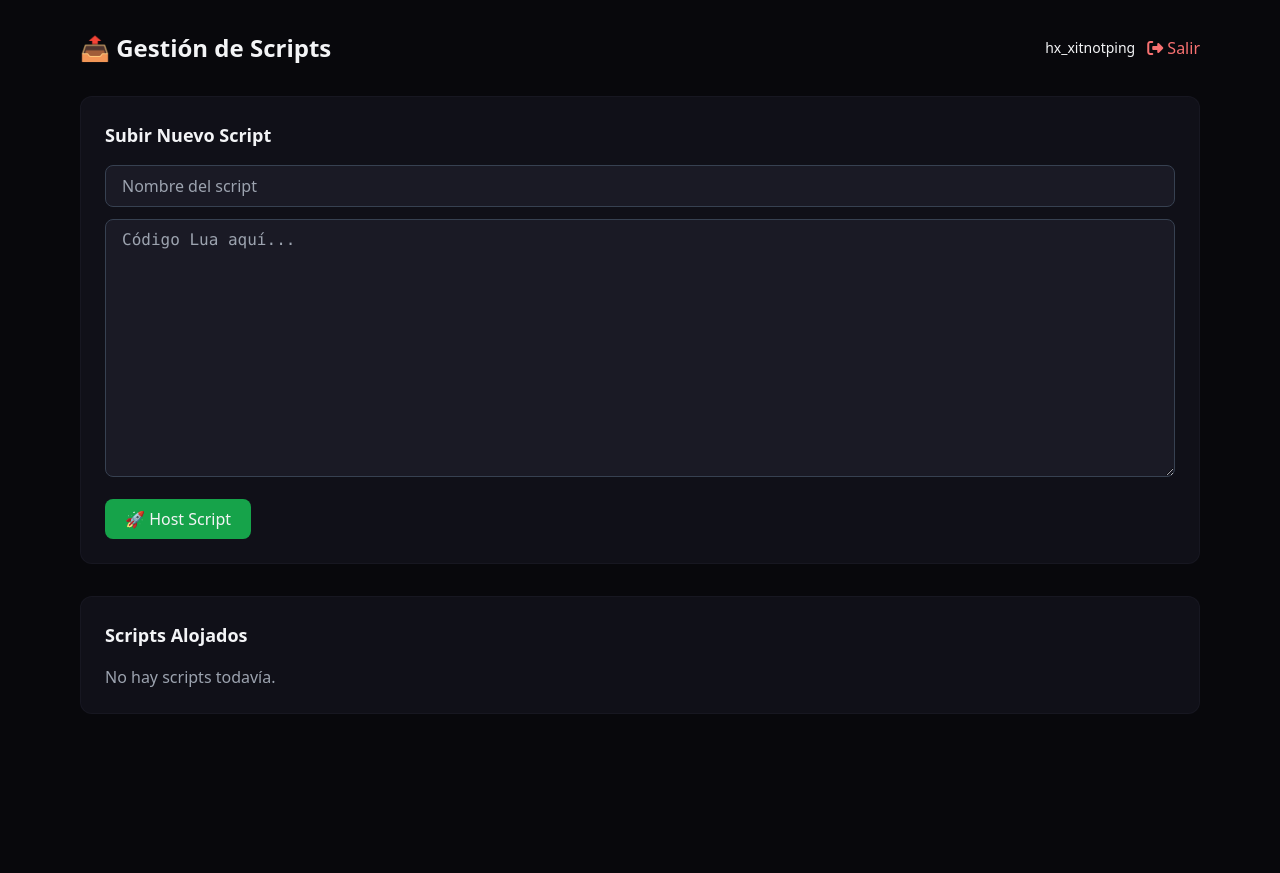
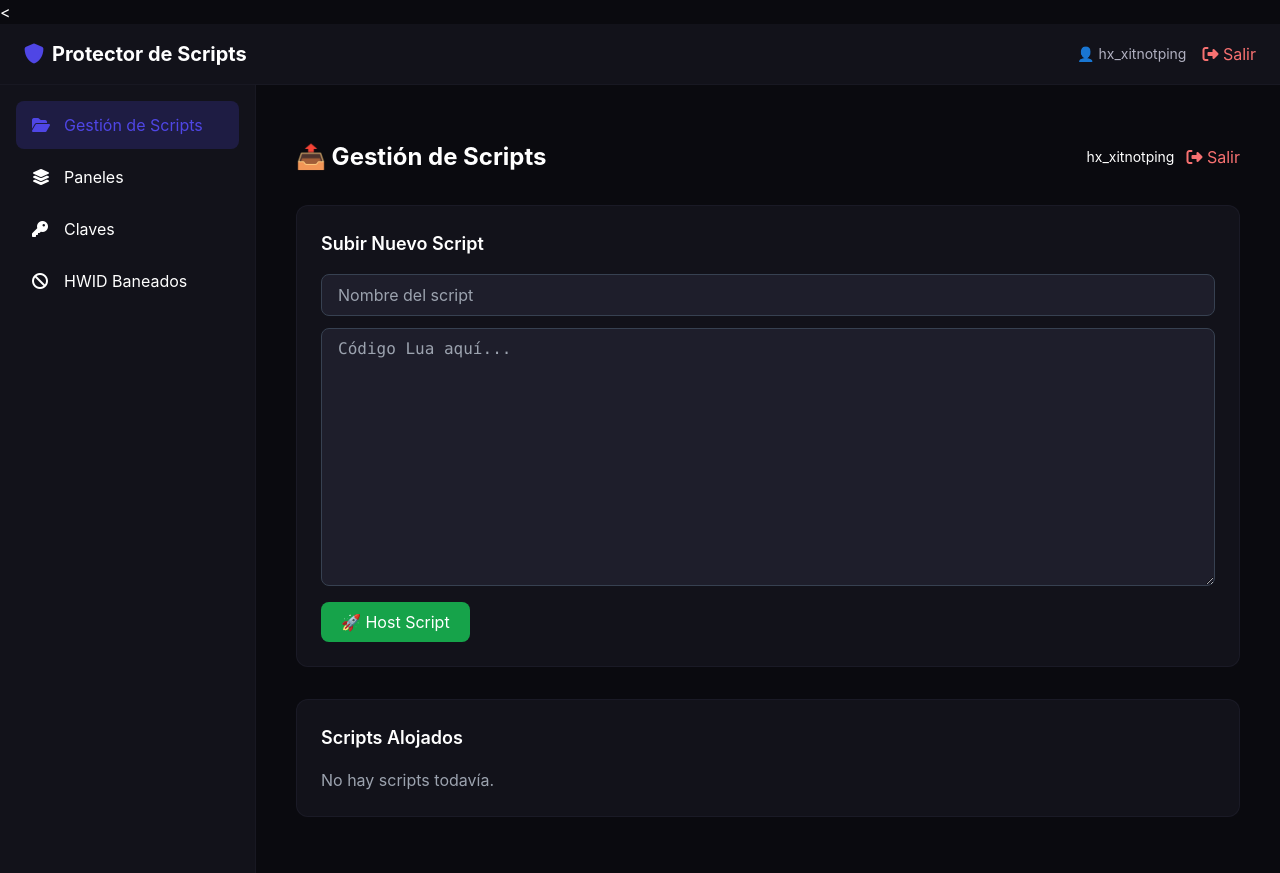
Before and after one commit to leivagaonahernanely-web/Protegetuscriptlua, a Flask app: page / in a window 1280 px wide. Before the commit the page ends 714 px from the top, so only its background shows below. Run offline with Flask 3, Linux system fonts and the light colour scheme; a user stored in the database is signed in; some libraries are stand-ins or nearby versions.

Commit message:
Update base.html

```diff
--- a/templates/base.html
+++ b/templates/base.html
@@ -1,9 +1,9 @@
-<!DOCTYPE html>
+<<!DOCTYPE html>
 <html lang="es">
 <head>
     <meta charset="UTF-8">
     <meta name="viewport" content="width=device-width, initial-scale=1.0">
-    <title>Luau Protect</title>
+    <title>Protector de Scripts</title>
     <script src="https://cdn.tailwindcss.com"></script>
     <link rel="stylesheet" href="https://cdnjs.cloudflare.com/ajax/libs/font-awesome/6.4.0/css/all.min.css">
     <script>
@@ -11,18 +11,63 @@
             theme: {
                 extend: {
                     colors: {
-                        dark: '#08080C',
-                        card: '#101018',
-                        primary: '#6366F1',
-                        secondary: '#1A1A25',
-                        accent: '#818CF8'
+                        dark: '#0A0A0F',
+                        card: '#12121A',
+                        primary: '#4F46E5',
+                        secondary: '#1E1E2B',
+                        accent: '#6366F1',
+                        textGray: '#B0B0C0'
+                    },
+                    fontFamily: {
+                        inter: ['Inter', 'system-ui', 'sans-serif']
                     }
                 }
             }
         }
     </script>
 </head>
-<body class="bg-dark text-gray-100 min-h-screen">
-    {% block content %}{% endblock %}
+<body class="bg-dark text-white font-inter min-h-screen">
+    <!-- Barra superior -->
+    <header class="bg-card border-b border-secondary/50 px-6 py-4 flex justify-between items-center sticky top-0 z-10">
+        <h1 class="text-xl font-bold flex items-center gap-2">
+            <i class="fa-solid fa-shield text-primary"></i>
+            Protector de Scripts
+        </h1>
+        <div class="flex items-center gap-4">
+            <span class="text-sm text-textGray">👤 {{ user.username }}</span>
+            <a href="/logout" class="text-red-400 hover:text-red-300 transition-colors">
+                <i class="fa-solid fa-right-from-bracket"></i> Salir
+            </a>
+        </div>
+    </header>
+
+    <div class="flex flex-col md:flex-row">
+        <!-- Menú lateral -->
+        <aside class="bg-card border-r border-secondary/50 w-full md:w-64 p-4">
+            <nav class="space-y-1">
+                <a href="/" class="flex items-center gap-3 px-4 py-3 rounded-lg {% if request.path == '/' %}bg-primary/20 text-primary{% else %}hover:bg-secondary/50{% endif %} transition-all">
+                    <i class="fa-solid fa-folder-open w-5"></i>
+                    <span>Gestión de Scripts</span>
+                </a>
+                <a href="/panels" class="flex items-center gap-3 px-4 py-3 rounded-lg {% if request.path == '/panels' %}bg-primary/20 text-primary{% else %}hover:bg-secondary/50{% endif %} transition-all">
+                    <i class="fa-solid fa-layer-group w-5"></i>
+                    <span>Paneles</span>
+                </a>
+                <a href="/keys" class="flex items-center gap-3 px-4 py-3 rounded-lg {% if request.path == '/keys' %}bg-primary/20 text-primary{% else %}hover:bg-secondary/50{% endif %} transition-all">
+                    <i class="fa-solid fa-key w-5"></i>
+                    <span>Claves</span>
+                </a>
+                <a href="/hwid-bans" class="flex items-center gap-3 px-4 py-3 rounded-lg {% if request.path == '/hwid-bans' %}bg-primary/20 text-primary{% else %}hover:bg-secondary/50{% endif %} transition-all">
+                    <i class="fa-solid fa-ban w-5"></i>
+                    <span>HWID Baneados</span>
+                </a>
+            </nav>
+        </aside>
+
+        <!-- Contenido principal -->
+        <main class="flex-1 p-6">
+            {% block content %}{% endblock %}
+        </main>
+    </div>
 </body>
 </html>
```
